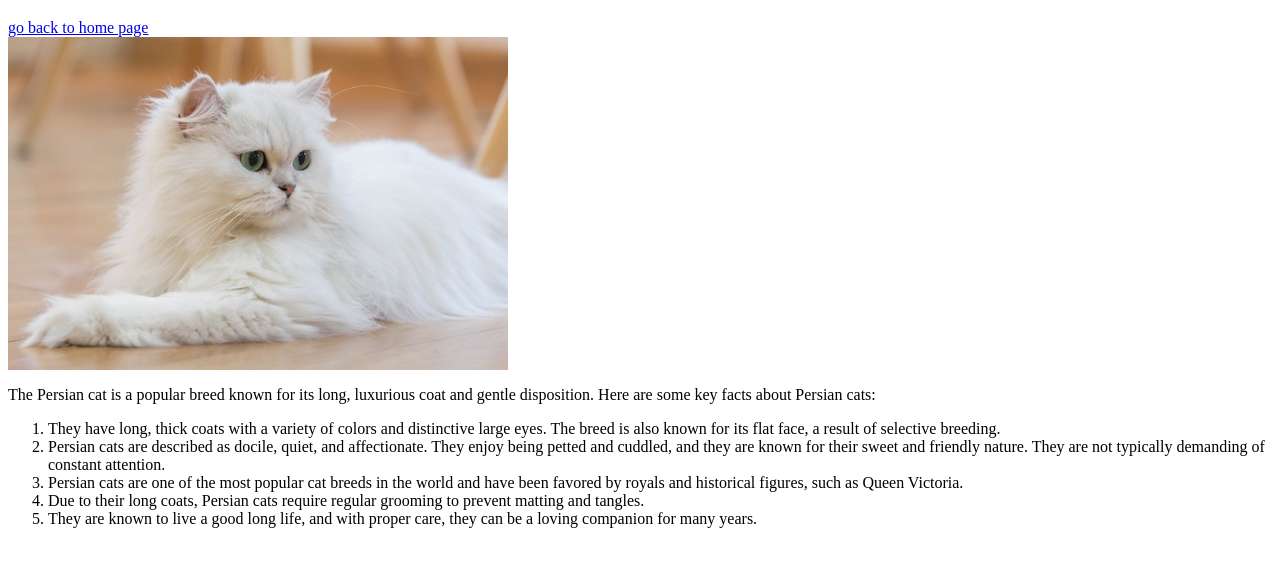
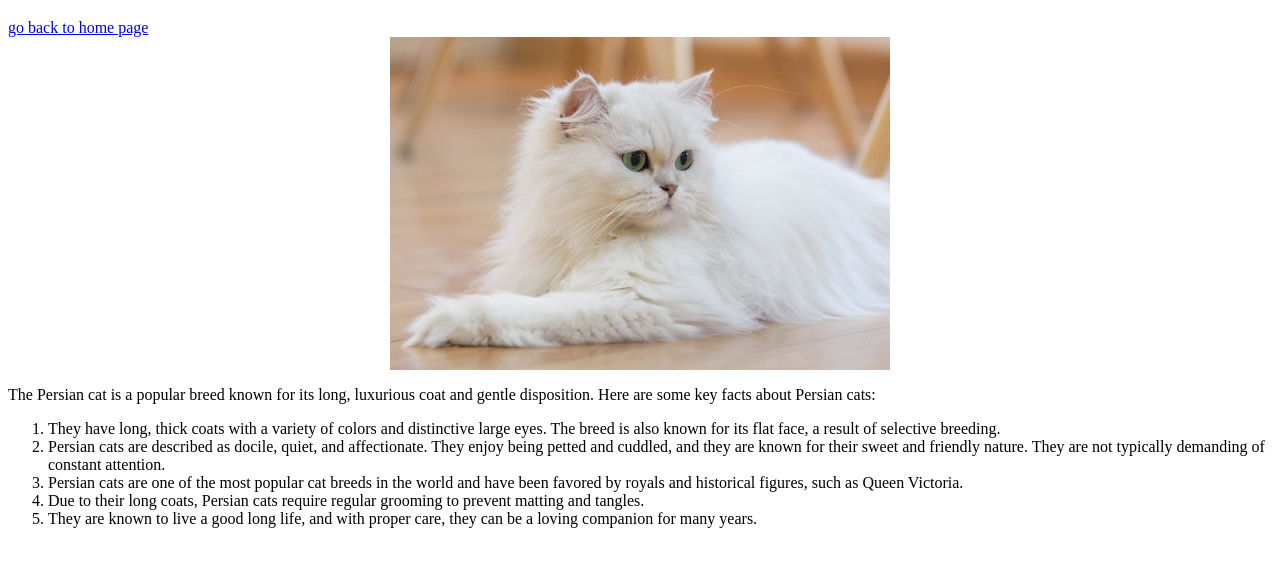
Before and after one commit to Hevi-Araz/expression-web-4-project, a plain HTML site: page info.html in a window 1280 px wide. Shown: the part 61-628 px from the top of the page. Drawn offline with Linux system fonts and the light colour scheme.

Commit message:
Update info.html

```diff
--- a/info.html
+++ b/info.html
@@ -8,7 +8,7 @@
 <a href="index.html">go back to home page</a>
 <br />
 <body>
-<img src="cat.jpg" width="500px" >
+<center><img src="cat.jpg" width="500px" ></center>
 
 <p>The Persian cat is a popular breed known for its long, luxurious coat and
  gentle disposition. Here are some key facts about Persian cats:
```
